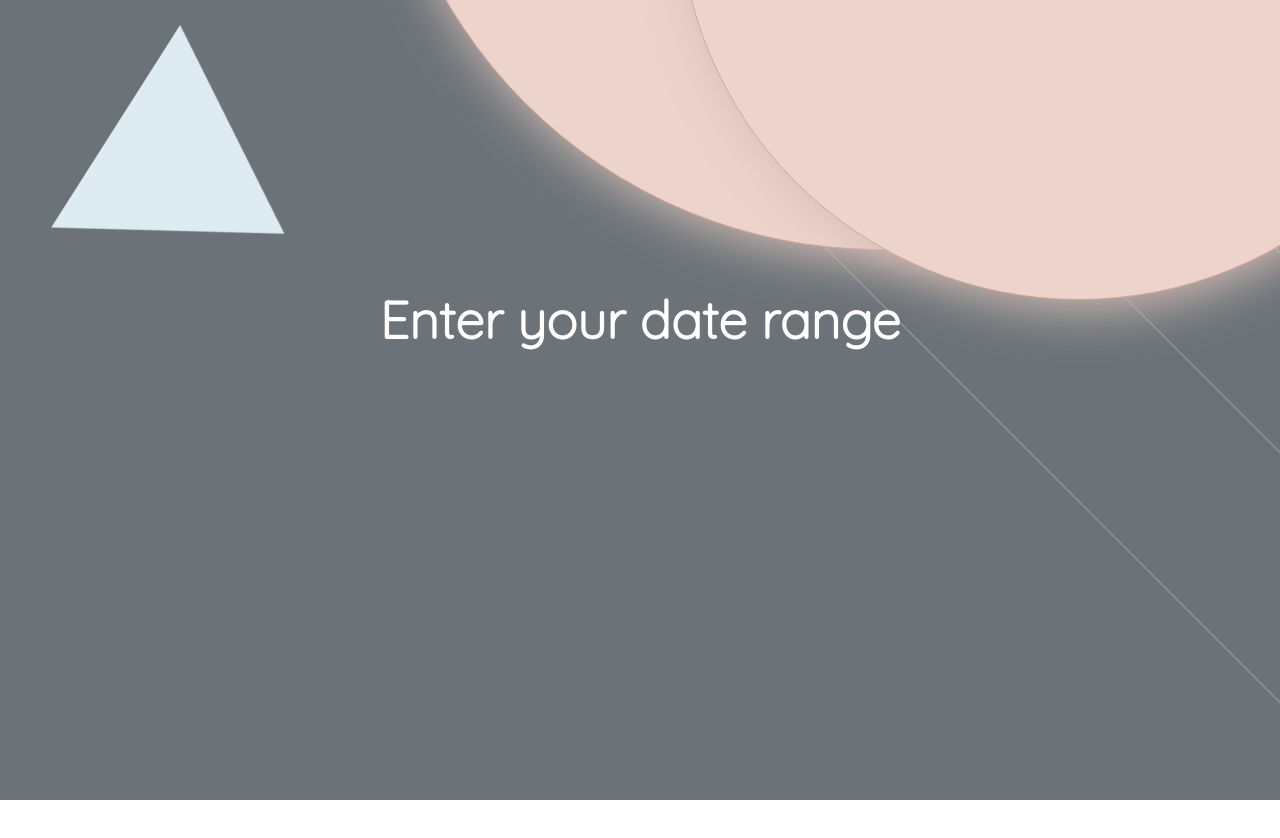
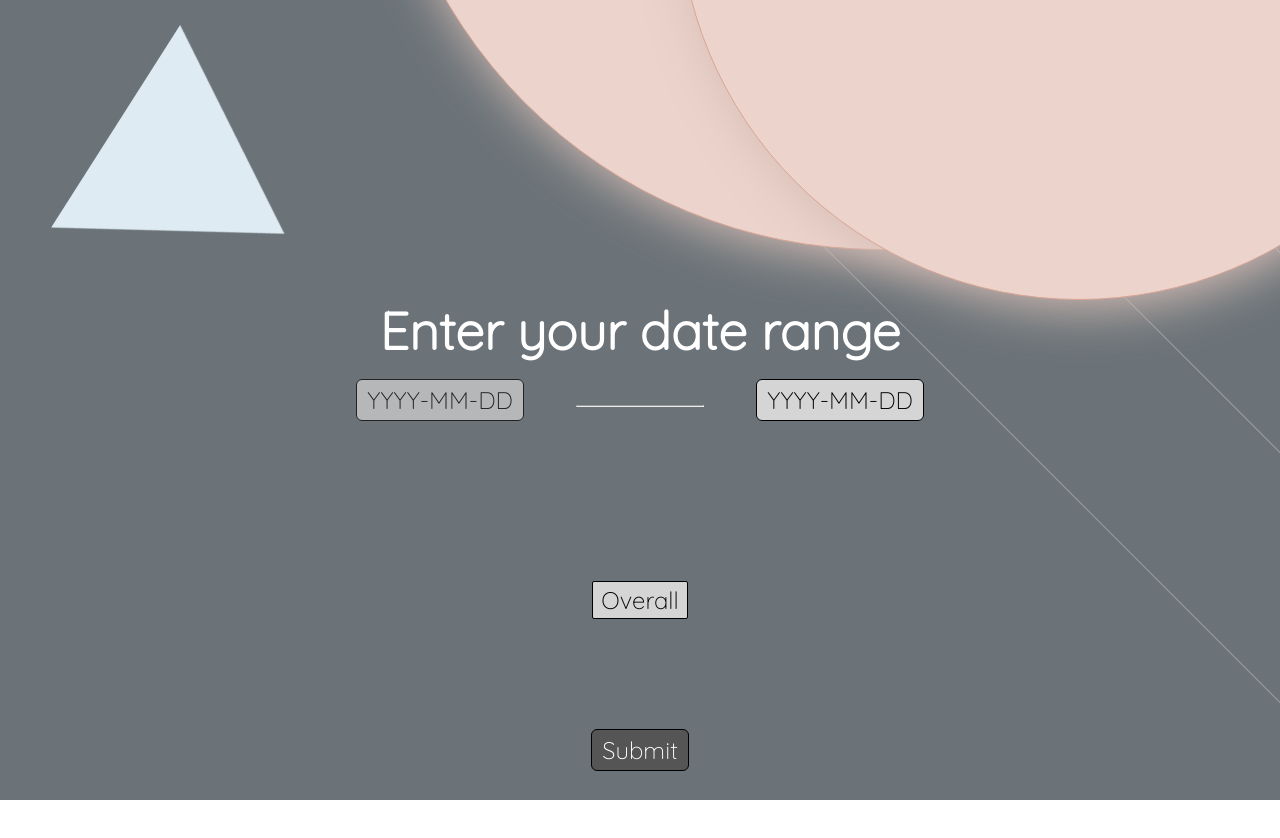
Before and after one commit to jalalshabo/Twitter-Topic-Tracking, a React (Create React App) app: page / in a window 1280 px wide. Both pictures are taken after a click on the button "Let's begin". Shown: the top 838 px of the page. Built offline with nearby package versions, Linux system fonts and the light colour scheme; no server answers.

Commit message:
Further implementation of second screen
Got basic layout for the second page ready.

Attempting to separate different sections into functional components, still TBD.

```diff
--- a/src/App.css
+++ b/src/App.css
@@ -57,6 +57,14 @@
 
   z-index: 0;
 }
+
+.dateline {
+  position: absolute;
+  width: 10%;
+  top: 49%;
+  color: #000;
+  opacity: 0;
+}
 .typewriter {
   overflow: hidden; /* Ensures the content is not revealed until the animation */
 
@@ -79,8 +87,9 @@ h1 {
 }
 
 .button {
+  position:absolute;
   border: 1px solid #000;
-  background-color: #78ADD2;
+  background-color: #88AAE5;
   opacity: 0.7;
   border-radius:6px;
   padding: 5px 10px;
@@ -89,12 +98,31 @@ h1 {
   z-index:1;
 }
 
+#button1 {
+  z-index:2;
+}
+
 .button:hover {
   cursor: pointer;
   padding: 8px 5px;
   font-size: 36px;
 }
 
+.dropdownbutton {
+  position:absolute;
+  border: 1px solid #000;
+  background-color: #88AAE5;
+  opacity: 0.2;
+  border-radius:2px;
+  padding: 3px 8px;
+  transition: 1s ease-in-out;
+  font-size:24px;
+  z-index:1;
+}
+
+.dropdownbutton:hover {
+  cursor: pointer;
+}
 
 .circle {
   right: -200px;
--- a/src/App.js
+++ b/src/App.js
@@ -1,7 +1,7 @@
 import React, { useState, useEffect } from 'react';
 
 import { useSpring, useTrail, animated } from 'react-spring';
-
+import Background from './Background';
 import './App.css';
 
 function App() {
@@ -11,7 +11,7 @@ function App() {
   const [flag, setFlag] = useState(false);
 
   {/* This is a very roundabout way of deleting a button, not efficient at all */}
-  const [begin, setBegin] = useState("button");
+  const [buttonMessage,setButtonMessage] = useState("Let's begin");
   const [chosenFunction, setChosenFunction] = useState(true);
 
   const [bgColor,setbgColor] = useState("");
@@ -25,10 +25,46 @@ function App() {
   {/* This section is the animation section, where all the animations and transitions are done via the react-spring library*/}
   const fade = useSpring({
     to: {opacity: flag? 0 : 1},
-    from: {opacity: flag? 0 : 1},
+    from: {opacity: flag? 1 : 0},
     delay:flag?0:300,
 
     config: {duration: 1000},
+  });
+
+  const fadebutton = useSpring({
+    to: {marginRight:400, backgroundColor: "#D5D5D5"},
+
+
+    config: {duration: 1000},
+  });
+
+
+
+  const translate = useSpring({
+    to: {opacity: 1 ,marginTop:flag? -100:-200},
+    from: {opacity: 0, marginTop:-500},
+
+
+    config: {mass: 1, frequency: 1, damping: 1},
+  });
+
+
+
+
+  const transcorner = useSpring({
+    to: {opacity: 0.3 ,marginBottom:flag? 1000:0, marginRight:0, borderRight:flag? "1px solid #fff" :"1px solid #000"},
+    from: {opacity: 0, marginBottom:-400, marginRight:-400},
+    delay:flag?0:500,
+
+
+    config: {mass: 1, frequency: 1, damping: 1},
+  });
+
+  const datetransition = useSpring({
+    to: {opacity:flag? 1: 0, width:flag?"10%": "0%"},
+
+
+    config: {mass: 1, frequency: 1, damping: 2},
   });
 
   const fadehalf = useSpring({
@@ -39,29 +75,12 @@ function App() {
     config: {mass: 1, frequency: 1, damping: 1},
   });
 
-  const translate = useSpring({
-    to: {opacity: 1 ,marginTop:flag? -100:0},
-    from: {opacity: 0, marginTop:-200},
-
-
-    config: {mass: 1, frequency: 1, damping: 1},
-  });
-
   const rotation = useSpring({
     to:{rotateZ:0},
     from:{rotateZ:360},
     loop: true,
 
     config: {duration:10000},
-  });
-
-  const transcorner = useSpring({
-    to: {opacity: 0.3 ,marginBottom:flag? 1000:0, marginRight:0, borderRight:flag? "1px solid #fff" :"1px solid #000"},
-    from: {opacity: 0, marginBottom:-400, marginRight:-400},
-    delay:flag?0:500,
-
-
-    config: {mass: 1, frequency: 1, damping: 1},
   });
 
   {/* This section will contain all the functional data that is being pulled from the python file */}
@@ -78,10 +97,13 @@ function App() {
     setMainMessage("Enter your date range");
     setSubMessage("");
     setFlag(true);
-    setBegin("");
+    setButtonMessage("YYYY-MM-DD")
     setChosenFunction(false);
   }
 
+  const enterDate = () => {
+    alert("Enter Date");
+  }
   {/* The render section */}
   return (
     <div className= "App" style={{backgroundColor: bgColor, color: Color}}>
@@ -89,14 +111,24 @@ function App() {
       <animated.h1 style = {translate}> {MainMessage} </animated.h1>
       <animated.p style = {fade} className="typewriter"> {SubMessage}</animated.p>
 
+
+
+      <animated.button style = {flag? fadebutton : fade} className="button" id="button1" onClick={chosenFunction? secondPage: enterDate}>{buttonMessage}</animated.button>
+
+
+      <animated.button style = {useSpring({to:{opacity:flag?1: 0,marginLeft:flag?400: 0, backgroundColor: "#D5D5D5"}, from:{opacity:0,},})} className="button" id="button2" onClick={enterDate}>{buttonMessage}</animated.button>
+
+      <animated.button style = {useSpring({to:{opacity:flag?1: 0,marginTop:flag?400: 0, backgroundColor: "#D5D5D5"}, from:{opacity:0,},})} className="dropdownbutton" id="button2">Overall <p className="triangle">s</p></animated.button>
+
+      <animated.button style = {useSpring({to:{opacity:flag?1: 0,marginTop:flag?700: 0, backgroundColor: "#555555", color:"#fff"}, from:{opacity:0,},})} className="button" id="button2" >Submit</animated.button>
       <animated.p style = {transcorner} className="line"></animated.p>
-      <animated.p style = {transcorner} className="line2"></animated.p>
-      <animated.p style = {transcorner} className="line3"></animated.p>
+            <animated.p style = {transcorner} className="line2"></animated.p>
+            <animated.p style = {transcorner} className="line3"></animated.p>
 
-      <animated.button style = {fade} className={begin} onClick={chosenFunction? secondPage: ''}> Let's begin </animated.button>
-      <animated.div style={fadehalf} className="circle"></animated.div>
-      <animated.div style={fadehalf} className="larger-circle"></animated.div>
-      <animated.div style={rotation} className="triangle"></animated.div>
+            <animated.hr style = {datetransition} className="dateline"/>
+            <animated.div style={fadehalf} className="circle"></animated.div>
+            <animated.div style={fadehalf} className="larger-circle"></animated.div>
+            <animated.div style={rotation} className="triangle"></animated.div>
     </div>
   );
 }
--- /dev/null
+++ b/src/Background.css
@@ -0,0 +1,105 @@
+.line {
+    position: absolute;
+    border-right:1px solid #000;
+
+    height:2000px;
+    -webkit-transform:
+              translateY(550px)
+              translateX(400px)
+              rotate(-45deg);
+
+    z-index: 0;
+  }
+
+  .line2 {
+    position: absolute;
+    border-right:1px solid #000;
+
+    height:2000px;
+    -webkit-transform:
+              translateY(400px)
+              translateX(700px)
+              rotate(-45deg);
+
+    z-index: 0;
+  }
+
+  .line3 {
+    position: absolute;
+    border-right:1px solid #000;
+
+    height:2000px;
+    -webkit-transform:
+              translateY(350px)
+              translateX(450px)
+              rotate(-45deg);
+
+    z-index: 0;
+  }
+
+
+.circle {
+    right: -200px;
+    bottom: -300px;
+    width: 800px;
+    height: 800px;
+    background: #ECD3CB;
+    border: 1px solid #D8A493;
+    border-radius: 50%;
+    box-shadow: 5px 8px 50px #D4BDB6;
+    transition: 1s ease-in-out;
+    z-index:1;
+
+    position: absolute;
+  }
+
+
+
+  .circle:hover {
+    width: 850px;
+    height: 850px;
+  }
+
+  .larger-circle {
+    right: -100px;
+    bottom: -250px;
+    width: 1000px;
+    height: 1000px;
+    background: #ECD3CB;
+    border: 1px solid #D8A493;
+    border-radius: 50%;
+    box-shadow: 5px 8px 50px #D4BDB6;
+    transition: 1s ease-in-out;
+    opacity: 0.5;
+    position: absolute;
+
+  }
+
+
+
+  .larger-circle:hover {
+    width: 1100px;
+    height: 1100px;
+  }
+
+
+.triangle {
+    position: absolute;
+    left: 80px;
+    top: 80px;
+    width: 0;
+    height: 0;
+    border-left: 120px solid transparent;
+    border-right: 120px solid transparent;
+    border-bottom: 200px solid #DEEBF3;
+
+    transition: 1s;
+  }
+
+  .triangle:hover {
+
+    border-left: 140px solid transparent;
+    border-right: 140px solid transparent;
+
+    border-bottom: 230px solid #DEEBF3;
+  }
--- /dev/null
+++ b/src/Background.js
@@ -0,0 +1,52 @@
+import React, { useState, useEffect }  from 'react'
+import { useSpring, useTrail, animated } from 'react-spring';
+
+import './Background.css';
+function Background(flag) {
+
+    const transcorner = useSpring({
+        to: {opacity: 0.3 ,marginBottom:flag? 1000:0, marginRight:0, borderRight:flag? "1px solid #fff" :"1px solid #000"},
+        from: {opacity: 0, marginBottom:-400, marginRight:-400},
+        delay:flag?0:500,
+
+
+        config: {mass: 1, frequency: 1, damping: 1},
+      });
+
+      const datetransition = useSpring({
+        to: {opacity:flag? 1: 0, width:flag?"10%": "0%"},
+
+
+        config: {mass: 1, frequency: 1, damping: 2},
+      });
+
+      const fadehalf = useSpring({
+        to: {opacity: flag? 1 : 0.5, marginBottom: flag? 800: 0},
+        from: {opacity: flag? 0.5:0, marginBottom:0},
+        delay:flag?0:500,
+
+        config: {mass: 1, frequency: 1, damping: 1},
+      });
+
+      const rotation = useSpring({
+        to:{rotateZ:0},
+        from:{rotateZ:360},
+        loop: true,
+
+        config: {duration:10000},
+      });
+    return (
+        <>
+            <animated.p style = {transcorner} className="line"></animated.p>
+            <animated.p style = {transcorner} className="line2"></animated.p>
+            <animated.p style = {transcorner} className="line3"></animated.p>
+
+            <animated.hr style = {datetransition} className="dateline"/>
+            <animated.div style={fadehalf} className="circle"></animated.div>
+            <animated.div style={fadehalf} className="larger-circle"></animated.div>
+            <animated.div style={rotation} className="triangle"></animated.div>
+      </>
+    )
+}
+
+export default Background
```
